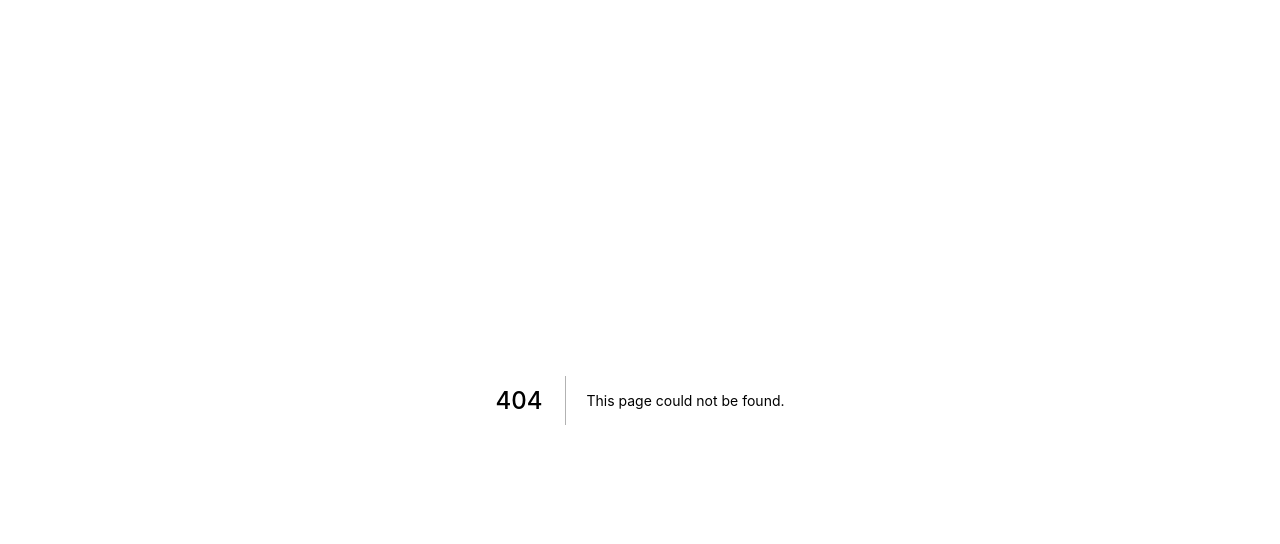
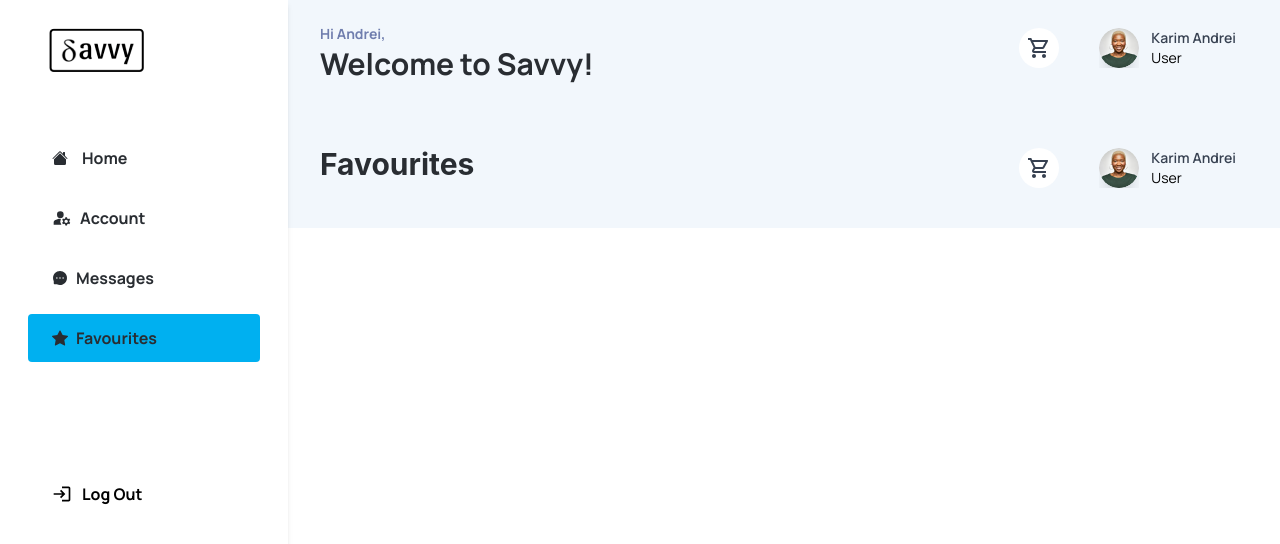
Before and after one commit to SavvyAfrica/savvyWaitlist, a Next.js app: page /dashboard/favourites in a window 1280 px wide. Before the commit this address had no page. Shown: the top 544 px of the page. Built offline with nearby package versions, Linux system fonts and the light colour scheme.

Commit message:
created favourites page

```diff
--- /dev/null
+++ b/pages/dashboard/favourites/index.tsx
@@ -0,0 +1,67 @@
+import React from 'react'
+import { HiOutlineBars3BottomLeft } from 'react-icons/hi2'
+import DashboardLayout from '../../../components/DashboardLayout/DashboardLayout'
+import { useGlobalContext } from '../../../Global/GlobalContext'
+import { Text } from '../../../components/typography/typography'
+import { MdOutlineShoppingCart } from 'react-icons/md';
+import Link from 'next/link';
+import Profile from '../../../assets/png/profile.png'
+import Image from 'next/image';
+
+
+function favourites() {
+    const { showNav, setShowNav } = useGlobalContext();
+
+    return (
+        <>
+            <DashboardLayout>
+                <div className="w-full flex justify-between items-start">
+                    <div>
+                        <div className="lg:hidden -translate-x-1">
+                            <HiOutlineBars3BottomLeft
+                                className='h-8 w-8 cursor-pointer text-gray-700'
+                                onClick={() => setShowNav(!showNav)}
+                            />
+                        </div>
+
+                        <div className="w-auto lg:mt-0 mt-7">
+                            <Text className='font-bold text-[#292d32] lg:text-[30px] sm:text-2xl text-lg lg:leading-10'>Favourites</Text>
+                        </div>
+                    </div>
+
+                    <div className="flex md:flex-row flex-row-reverse items-center">
+                        <div className="md:mr-5 mr-0 md:ml-0 ml-2.5 lg:mr-8 cursor-pointer text-gray-700 bg-white rounded-full">
+                            {/* <Link href=''> */}
+                                <MdOutlineShoppingCart className="h-10 w-10 p-2" />
+                            {/* </Link> */}
+                        </div>
+
+
+                        <div className="w-full sm:py-1 py-0 sm:px-2 px-0 rounded-xl hover:bg-[#dcebf9]">
+                            <Link href={'/dashboard/account'}>
+                                <a className='flex w-full justify-center items-center'>
+                                    <Image
+                                        src={Profile}
+                                        width={40}
+                                        height={40}
+                                        alt="profile picture"
+                                        className="rounded-full h-8 md:mr-4 border-2 border-white shadow-xl"
+                                    />
+
+                                    <div className="md:block hidden ml-3 flex flex-col items-start">
+                                        <Text variant='paragraph_4' className="font-semibold text-gray-700">Karim Andrei</Text>
+                                        <Text variant='paragraph_4' className='font-normal'>User</Text>
+                                    </div>
+                                </a>
+                            </Link>
+                        </div>
+
+
+                    </div>
+                </div>
+            </DashboardLayout>
+        </>
+      )
+}
+
+export default favourites
```
